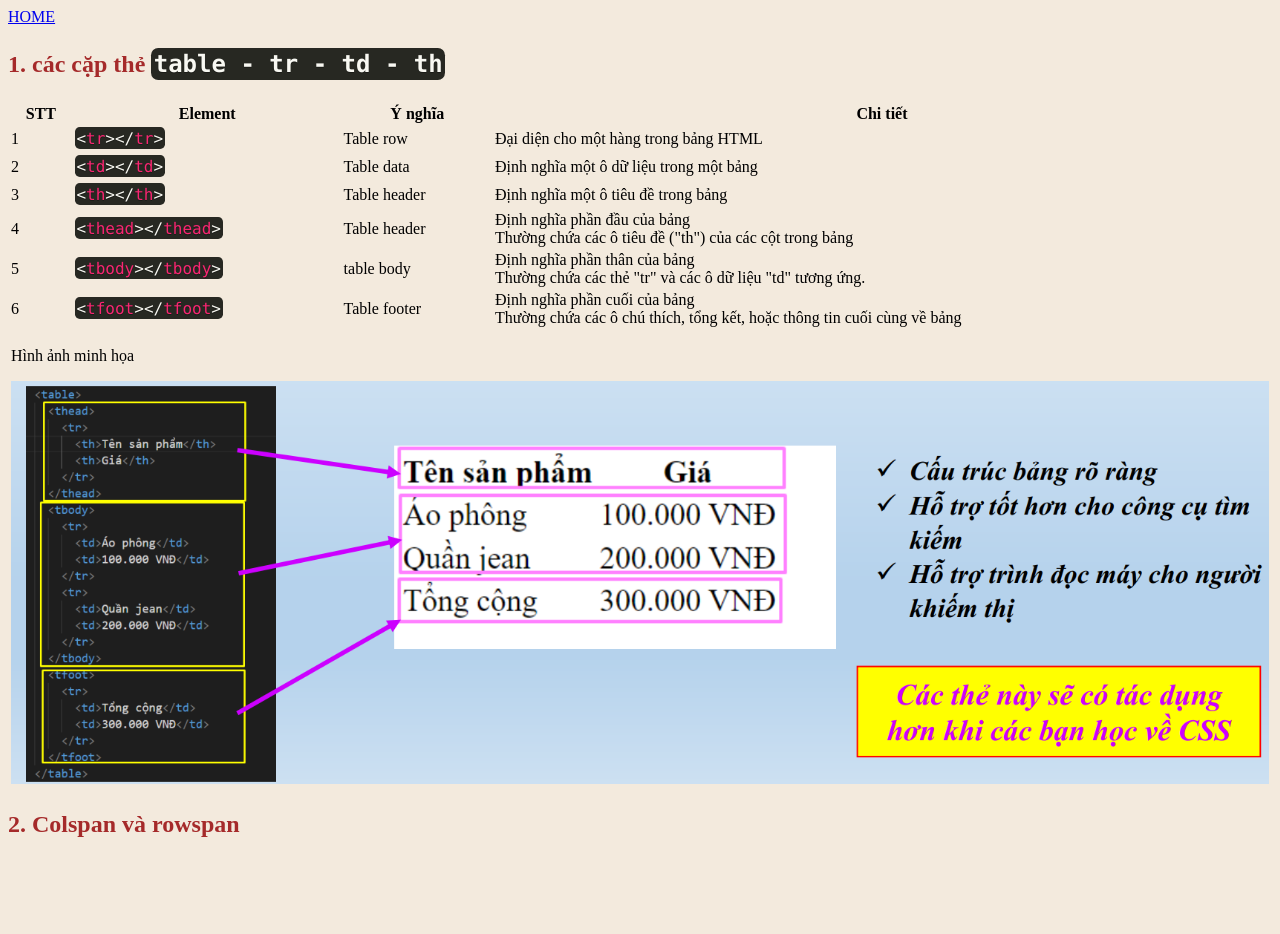
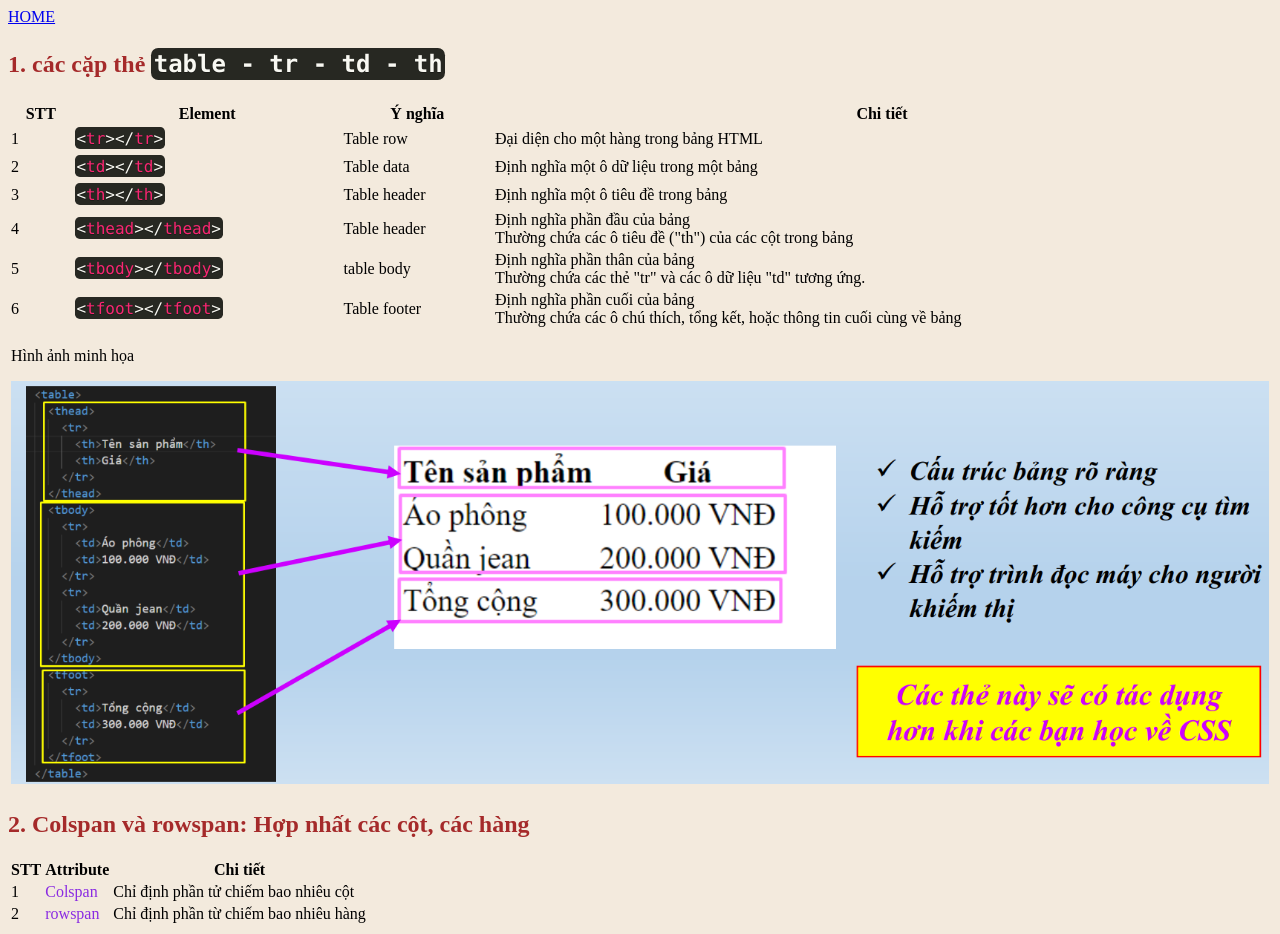
Before and after one commit to anhthanbk/anhthanbk, a plain HTML site: page LESSON 5 HTML TABLE.html in a window 1280 px wide. Before the commit the page ends 858 px from the top, so only its background shows below. Drawn offline with nearby package versions, Linux system fonts and the light colour scheme.

Commit message:
colspan và rowspan

```diff
--- a/LESSON 5 HTML TABLE.html
+++ b/LESSON 5 HTML TABLE.html
@@ -92,7 +92,28 @@
         </tr>
       </tfoot>
     </table>
-    <h2>2. Colspan và rowspan</h2>
+    <h2>2. Colspan và rowspan: Hợp nhất các cột, các hàng</h2>
+    <table>
+      <thead>
+        <tr>
+          <th>STT</th>
+          <th>Attribute</th>
+          <th>Chi tiết</th>
+        </tr>
+      </thead>
+      <tbody>
+        <tr>
+          <td>1</td>
+          <td style="color: blueviolet">Colspan</td>
+          <td>Chỉ định phần tử chiếm bao nhiêu cột</td>
+        </tr>
+        <tr>
+          <td>2</td>
+          <td style="color: blueviolet">rowspan</td>
+          <td>Chỉ định phần từ chiếm bao nhiêu hàng</td>
+        </tr>
+      </tbody>
+    </table>
     <script src="https://cdn.jsdelivr.net/npm/prismjs@1.29.0/components/prism-core.min.js"></script>
     <script src="https://cdn.jsdelivr.net/npm/prismjs@1.29.0/plugins/autoloader/prism-autoloader.min.js"></script>
   </body>
```
